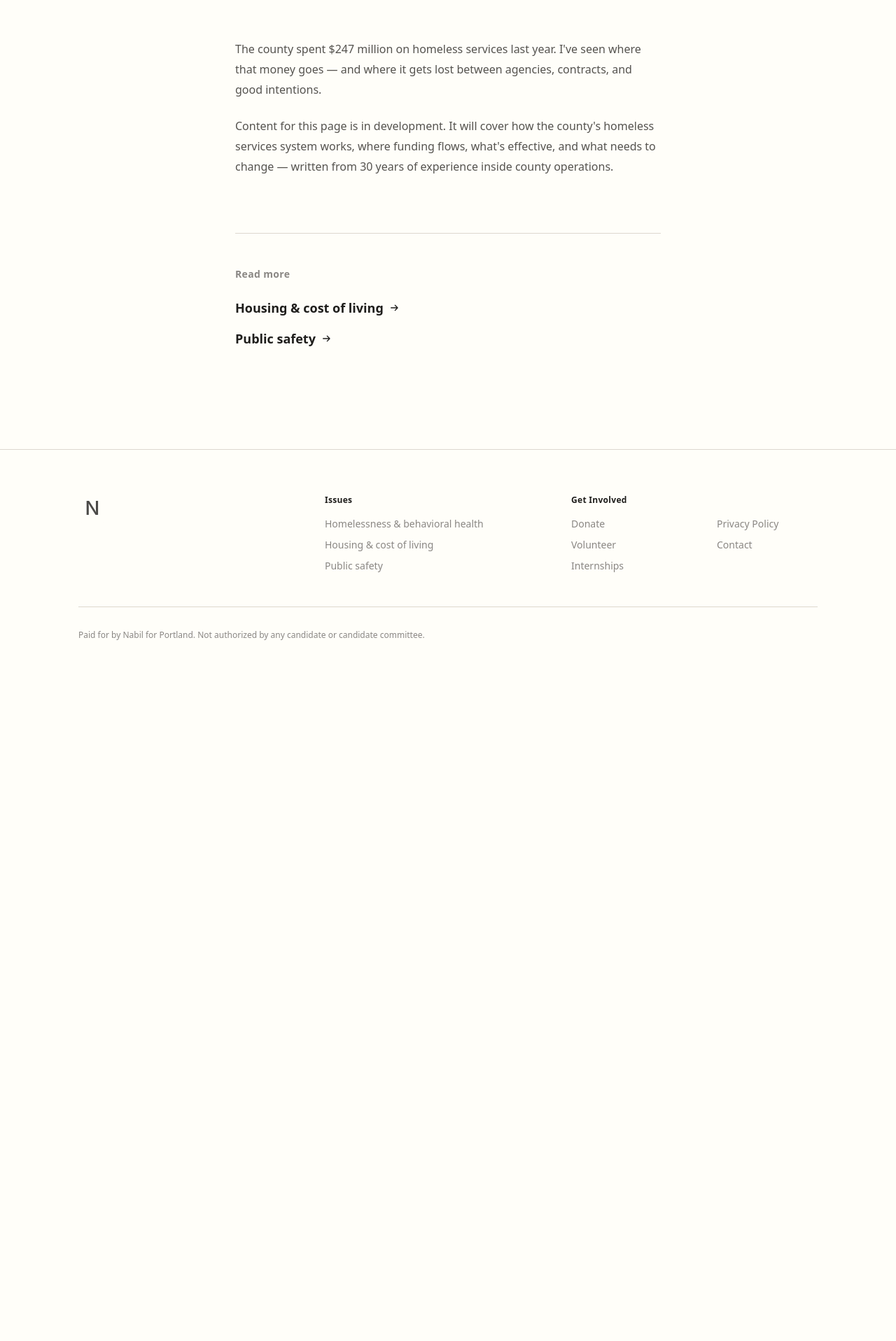
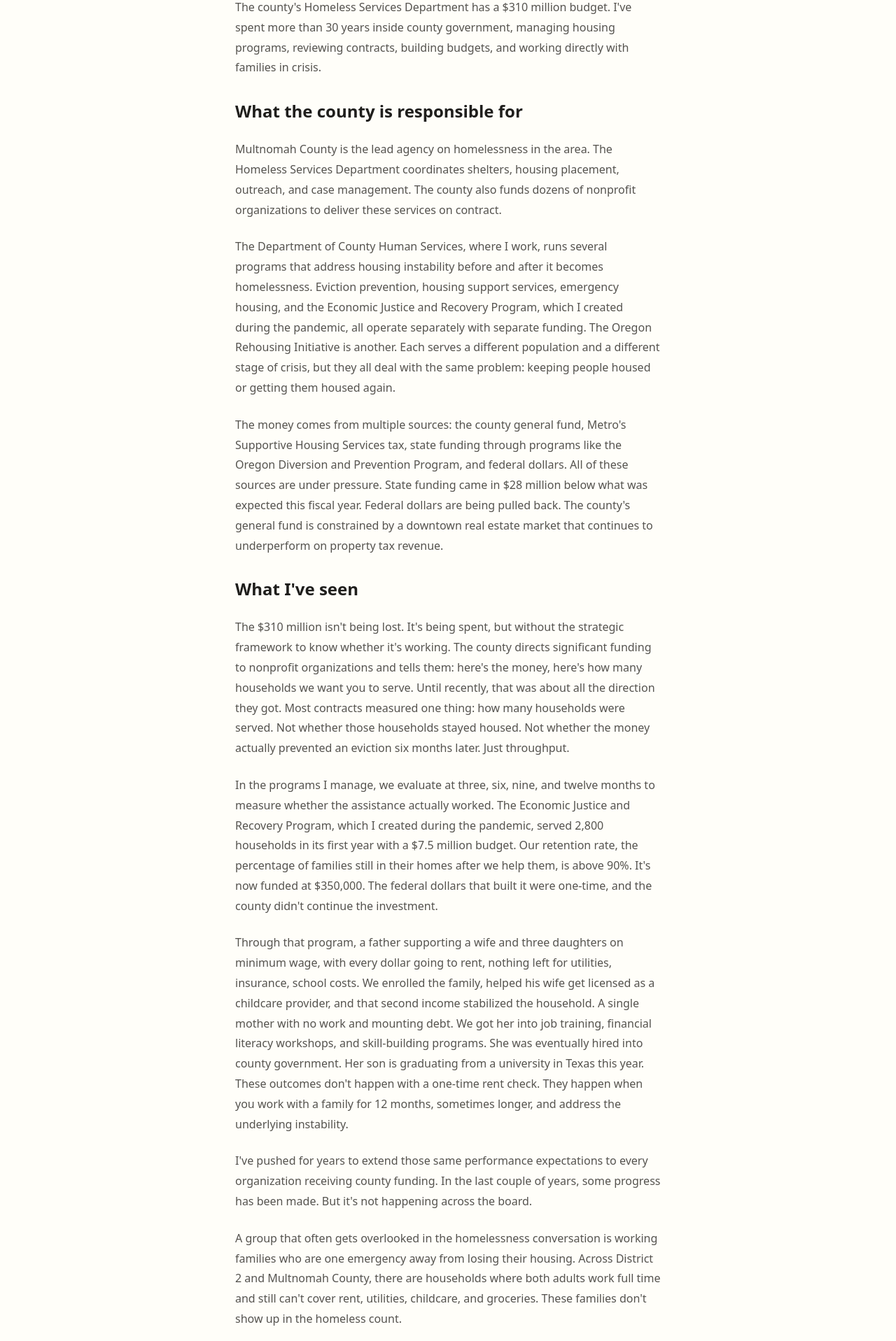
Before and after one commit to zaghloulalexander-max/campaign-site, a Next.js app: page /issues/homelessness in a window 1280 px wide. Shown: the part 880-2797 px from the top of the page at 70% size. Before the commit the page ends 1860 px from the top, so only its background shows below. Built offline with nearby package versions, Linux system fonts and the light colour scheme.

Commit message:
added homelessness issue v1 and edited sign-up section on campaign page

```diff
--- a/app/(campaign)/issues/homelessness/page.tsx
+++ b/app/(campaign)/issues/homelessness/page.tsx
@@ -3,7 +3,7 @@
 import { getDictionary, defaultLocale } from '@/app/lib/i18n';
 
 export const metadata: Metadata = {
-  title: 'Homelessness & Behavioral Health',
+  title: 'Homelessness',
 };
 
 const CURRENT_HREF = '/issues/homelessness';
@@ -14,27 +14,175 @@
 
   return (
     <ArticlePage
-      title="Homelessness & behavioral health"
-      imageAlt="Community outreach in Northeast Portland"
-      imageCaption="Northeast Portland"
-      showImagePlaceholder
+      title="Homelessness"
+      imageSrc="/issues/homelessness.avif"
+      imageAlt="Illustration of a residential street in the Hollywood neighborhood of Northeast Portland"
+      imageCaption="Hollywood, Northeast Portland"
       readMore={readMore}
     >
       <p>
-        The county spent $247 million on homeless services last year. I&apos;ve seen
-        where that money goes — and where it gets lost between agencies, contracts,
-        and good intentions.
+        The county&apos;s Homeless Services Department has a $310 million budget.
+        I&apos;ve spent more than 30 years inside county government, managing
+        housing programs, reviewing contracts, building budgets, and working
+        directly with families in crisis.
       </p>
 
-      {/* TODO: Replace with real content — personal story, insider knowledge,
-          specific numbers, what he'd change. This page should read like a
-          briefing, not a platform document. */}
+      <h2 className="text-2xl font-semibold text-text mt-8">
+        What the county is responsible for
+      </h2>
 
       <p>
-        Content for this page is in development. It will cover how the county&apos;s
-        homeless services system works, where funding flows, what&apos;s effective,
-        and what needs to change — written from 30 years of experience inside
-        county operations.
+        Multnomah County is the lead agency on homelessness in the area.
+        The Homeless Services Department coordinates shelters, housing
+        placement, outreach, and case management. The county also funds dozens of
+        nonprofit organizations to deliver these services on contract.
+      </p>
+
+      <p>
+        The Department of County Human Services, where I work, runs several
+        programs that address housing instability before and after it becomes
+        homelessness. Eviction prevention, housing support services, emergency
+        housing, and the Economic Justice and Recovery Program, which I created
+        during the pandemic, all operate separately with separate funding. The
+        Oregon Rehousing Initiative is another. Each serves a different
+        population and a different stage of crisis, but they all deal with the
+        same problem: keeping people housed or getting them housed again.
+      </p>
+
+      <p>
+        The money comes from multiple sources: the county general fund, Metro&apos;s
+        Supportive Housing Services tax, state funding through programs like the
+        Oregon Diversion and Prevention Program, and federal dollars. All of
+        these sources are under pressure. State funding came in $28 million below
+        what was expected this fiscal year. Federal dollars are being pulled back.
+        The county&apos;s general fund is constrained by a downtown real estate
+        market that continues to underperform on property tax revenue.
+      </p>
+
+      <h2 className="text-2xl font-semibold text-text mt-8">
+        What I&apos;ve seen
+      </h2>
+
+      <p>
+        The $310 million isn&apos;t being lost. It&apos;s being spent, but
+        without the strategic framework to know whether it&apos;s working.
+        The county directs significant funding to nonprofit organizations and
+        tells them: here&apos;s the money, here&apos;s how many households we
+        want you to serve. Until recently, that was about all the direction they
+        got. Most contracts measured one thing: how many households were served.
+        Not whether those households stayed housed. Not whether the money
+        actually prevented an eviction six months later. Just throughput.
+      </p>
+
+      <p>
+        In the programs I manage, we evaluate at three, six, nine, and twelve
+        months to measure whether the assistance actually worked. The Economic
+        Justice and Recovery Program, which I created during the pandemic, served
+        2,800 households in its first year with a $7.5 million budget. Our
+        retention rate, the percentage of families still in their homes after we
+        help them, is above 90%. It&apos;s now funded at $350,000. The federal
+        dollars that built it were one-time, and the county didn&apos;t continue
+        the investment.
+      </p>
+
+      <p>
+        Through that program, a father supporting a wife and three daughters on
+        minimum wage, with every dollar going to rent, nothing left for
+        utilities, insurance, school costs. We enrolled the family, helped his wife get
+        licensed as a childcare provider, and that second income stabilized the
+        household. A single mother with no work and mounting debt. We got her
+        into job training, financial literacy workshops, and skill-building
+        programs. She was eventually hired into county government. Her son is
+        graduating from a university in Texas this year. These outcomes
+        don&apos;t happen with a one-time rent check. They happen when you work
+        with a family for 12 months, sometimes longer, and address the
+        underlying instability.
+      </p>
+
+      <p>
+        I&apos;ve pushed for years to extend those same performance expectations
+        to every organization receiving county funding. In the last couple of
+        years, some progress has been made. But it&apos;s not happening across
+        the board.
+      </p>
+
+      <p>
+        A group that often gets overlooked in the homelessness conversation is
+        working families who are one emergency away from losing their housing.
+        Across District 2 and Multnomah County, there are households where both
+        adults work full time and still can&apos;t cover rent, utilities,
+        childcare, and groceries. These families don&apos;t show up in the
+        homeless count.
+      </p>
+
+      <p>
+        Meanwhile, the demand has overwhelmed the supply. This year, my programs
+        ran out of money three months before the end of the fiscal year. We have
+        over a thousand people on the waitlist, and we stopped accepting new
+        names three months ago because there was no point. Eviction filings in
+        the court system are surging. The demand has quadrupled compared to the
+        pandemic years.
+      </p>
+
+      <h2 className="text-2xl font-semibold text-text mt-8">
+        What can be improved
+      </h2>
+
+      <p>
+        First, every program receiving county funding needs to demonstrate
+        measurable outcomes before that funding continues. Programs that can show
+        strong retention rates and real progress toward housing stability should
+        get funded. Programs that can&apos;t demonstrate results should not
+        receive continued investment. For new programs, clear performance
+        expectations need to be established from day one, before the first dollar
+        goes out.
+      </p>
+
+      <p>
+        Second, the county needs to expand master lease agreements. Here&apos;s
+        how they work: the county signs a master lease with a property owner for a
+        block of units, say 300 out of a 1,000-unit building. The county becomes
+        the sub-leaseholder. We decide who moves in, we manage tenant
+        responsibilities, we handle any issues. The landlord simply gets paid
+        monthly rent without taking on the risk that comes with tenants who may
+        not have income or credit history. It&apos;s faster than placing families
+        one unit at a time, it removes the barrier that keeps landlords from
+        participating, and it creates predictability for property owners.
+        Historically, the county has stayed away from master leases.
+      </p>
+
+      <p>
+        Third, prevention needs to be treated as a frontline strategy, not an
+        afterthought. When a family gets evicted and enters the shelter system,
+        the cost to rehouse them is roughly double what it would have cost to keep
+        them housed: first month, last month, deposit, plus legal fees that pile
+        up once the case hits court.
+      </p>
+
+      <h2 className="text-2xl font-semibold text-text mt-8">
+        How progress gets measured
+      </h2>
+
+      <p>
+        The county should be tracking, and publicly reporting, housing retention
+        rates at three, six, nine, and twelve months after assistance. Not just
+        how many people were served, but how many are still housed. Every
+        nonprofit contract should require quarterly reporting on those metrics.
+        Programs that consistently meet retention benchmarks get continued
+        funding. Programs that don&apos;t get a clear timeline to improve, and if
+        they can&apos;t, the money moves to programs that deliver.
+      </p>
+
+      <p>
+        Commissioners vote on the budget every year. That&apos;s where these
+        changes start. I&apos;d push for performance reviews of every funded
+        program before the next budget cycle and use the data to redirect funding
+        toward what works. I&apos;d build partnerships
+        with landlords and property managers, addressing their business concerns,
+        to expand housing options beyond what the county can provide directly.
+        Homelessness requires coordination across the county, the cities, Metro,
+        nonprofits, and the private sector. That coordination starts with the
+        county spending smarter and measuring honestly.
       </p>
     </ArticlePage>
   );
--- a/app/lib/i18n/en.ts
+++ b/app/lib/i18n/en.ts
@@ -26,25 +26,13 @@
     questionHref: '/issues/county-commissioner',
     answer: 'The county manages a $3.9 billion annual budget across homeless services, behavioral health, public safety, and operations serving over 800,000 residents.',
     heading: 'Issues',
-    leadIn: "After 32 years inside county government, here's how I see the work ahead.",
-    framework: [
-      {
-        title: 'Accountability',
-        description: 'Every dollar and every program measured by outcomes, not intentions.',
-      },
-      {
-        title: 'Effective services',
-        description: "County programs that actually reach the people they're designed for — reliably and without waste.",
-      },
-      {
-        title: 'Fiscal transparency',
-        description: 'Residents can follow their tax dollars from budget line to service delivered.',
-      },
-    ],
+    leadIn: "After 32 years inside county government, I've worked directly in the systems that deliver homeless services, behavioral health, and public safety to Multnomah County residents.",
+    leadInBody: "My approach is built around accountability. When programs are measured by outcomes, you learn where the money is working and where it isn't. When that information is transparent, the public can see it too. The goal is simple: better results for every tax dollar collected.",
+    framework: [],
     items: [
       {
-        title: 'Homelessness & behavioral health',
-        body: "The county spent $247 million on homeless services last year. I've seen where that money goes — and where it gets lost between agencies, contracts, and good intentions.",
+        title: 'Homelessness',
+        body: "The county's Homeless Services Department has a $310 million budget. Most of the programs it funds measure how many people they serve, not whether those people stay housed.",
         href: '/issues/homelessness',
       },
       {
@@ -92,14 +80,15 @@
 
   // Signup (email capture + volunteer link)
   signup: {
-    heading: "We're running a sustainable campaign. No mailers or yard signs. We'll send a few emails when it matters.",
-    button: 'Stay Updated',
-    title: 'Stay Updated',
+    heading: 'Campaigns send mailers and plant yard signs to remind you an election is happening.',
+    headingBody: "We'd rather just email you.",
+    button: 'Remind Me',
+    title: 'Remind Me',
     emailPlaceholder: 'Email',
     zipPlaceholder: 'Zip code',
-    submit: 'Join',
+    submit: 'Submit',
     thankYou: 'Thank you',
-    thankYouMessage: "We'll be in touch when it matters.",
+    thankYouMessage: "We'll email you when the voters' pamphlet and your ballot are on the way.",
     volunteerLink: 'Want to do more? Volunteer',
     closeLabel: 'Close modal',
     formLabel: 'Email signup',
@@ -176,6 +165,7 @@
     answer: string;
     heading: string;
     leadIn: string;
+    leadInBody: string;
     framework: readonly { title: string; description: string }[];
     items: readonly { title: string; body: string; href: string }[];
     keepReading: string;
@@ -184,6 +174,7 @@
   donate: { heading: string; button: string; disclaimer: string };
   signup: {
     heading: string;
+    headingBody: string;
     button: string;
     title: string;
     emailPlaceholder: string;
```
Also changed, not shown: app/components/sections/Issues.tsx (+5 -15 lines), app/components/sections/Signup.tsx (+7 -2 lines), public/issues/homelessness.avif (added), 1 other file (tests, documents, lock files or other folders).
